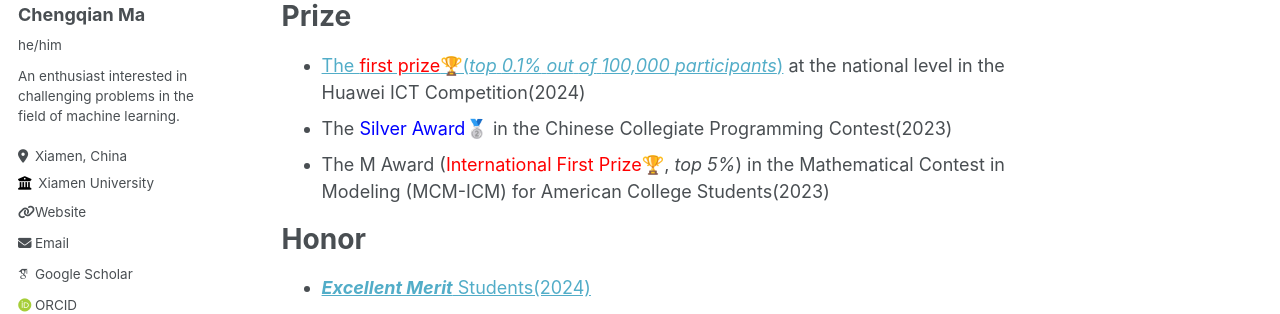
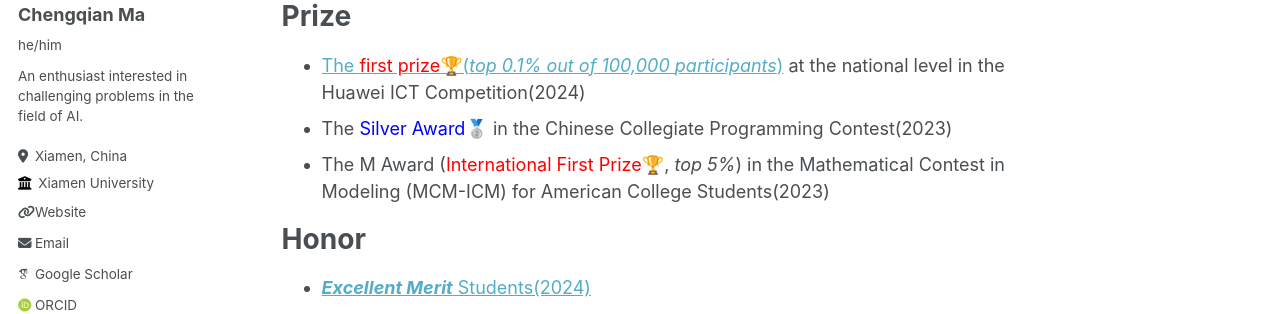
Before and after one commit to step-out/step-out.github.io, a Jekyll site: the page built from _pages/about.md, in a window 1280 px wide. Shown: the part 331-645 px from the top of the page. Built offline with Jekyll 4.4.1, drawn with Linux system fonts in a browser that asks for light colours; some web fonts are replaced.

Commit message:
modified:   _config.yml

```diff
--- a/_config.yml
+++ b/_config.yml
@@ -24,7 +24,7 @@ author:
   avatar           : "profile.png"
   name             : "Chengqian Ma"
   pronouns         : "he/him"
-  bio              : "An enthusiast interested in challenging problems in the field of machine learning."
+  bio              : "An enthusiast interested in challenging problems in the field of AI."
   location         : "Xiamen, China"
   employer         : "Xiamen University"
   uri              : "https://www.cnblogs.com/-ark"
```
